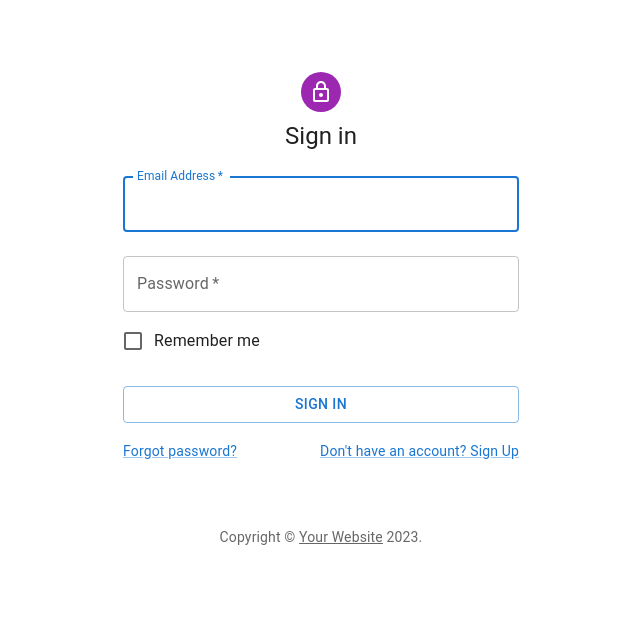
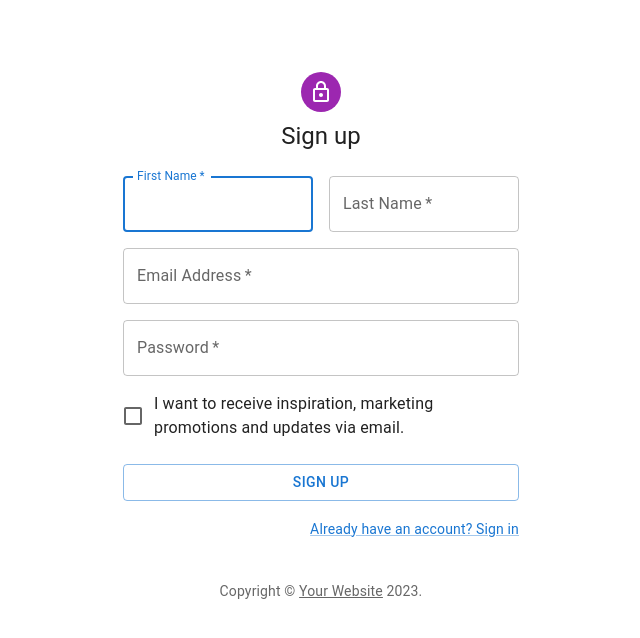
Before and after one commit to JosephLahiru/hostel-management-system, a Next.js app: page /signup in a window 1280 px wide. Shown: the top 638 px of the page, without its empty margins (319-959 px from the left). Built offline with nearby package versions, Linux system fonts and the light colour scheme.

Commit message:
added background image and adjusments on signup

```diff
--- a/app/signup/page.tsx
+++ b/app/signup/page.tsx
@@ -13,6 +13,7 @@
 import Typography from '@mui/material/Typography';
 import Container from '@mui/material/Container';
 import { createTheme, ThemeProvider } from '@mui/material/styles';
+
 
 function Copyright(props: any) {
   return (
@@ -30,7 +31,7 @@
 // TODO remove, this demo shouldn't need to reset the theme.
 const defaultTheme = createTheme();
 
-export default function SignIn() {
+export default function SignUp() {
   const handleSubmit = (event: React.FormEvent<HTMLFormElement>) => {
     event.preventDefault();
     const data = new FormData(event.currentTarget);
@@ -56,56 +57,77 @@
             <LockOutlinedIcon />
           </Avatar>
           <Typography component="h1" variant="h5">
-            Sign in
+            Sign up
           </Typography>
-          <Box component="form" onSubmit={handleSubmit} noValidate sx={{ mt: 1 }}>
+          <Box component="form" noValidate onSubmit={handleSubmit} sx={{ mt: 3 }}>
+            <Grid container spacing={2}>
+              <Grid item xs={12} sm={6}>
                 <TextField
-              margin="normal"
+                  autoComplete="given-name"
+                  name="firstName"
+                  required
+                  fullWidth
+                  id="firstName"
+                  label="First Name"
+                  autoFocus
+                />
+              </Grid>
+              <Grid item xs={12} sm={6}>
+                <TextField
+                  required
+                  fullWidth
+                  id="lastName"
+                  label="Last Name"
+                  name="lastName"
+                  autoComplete="family-name"
+                />
+              </Grid>
+              <Grid item xs={12}>
+                <TextField
                   required
                   fullWidth
                   id="email"
                   label="Email Address"
                   name="email"
                   autoComplete="email"
-              autoFocus
                 />
+              </Grid>
+              <Grid item xs={12}>
                 <TextField
-              margin="normal"
                   required
                   fullWidth
                   name="password"
                   label="Password"
                   type="password"
                   id="password"
-              autoComplete="current-password"
+                  autoComplete="new-password"
                 />
+              </Grid>
+              <Grid item xs={12}>
                 <FormControlLabel
-              control={<Checkbox value="remember" color="primary" />}
-              label="Remember me"
+                  control={<Checkbox value="allowExtraEmails" color="primary" />}
+                  label="I want to receive inspiration, marketing promotions and updates via email."
                 />
+              </Grid>
+            </Grid>
             <Button
               type="submit"
               fullWidth
               variant="outlined"
               sx={{ mt: 3, mb: 2 }}
             >
-              Sign In
+              Sign Up
             </Button>
-            <Grid container>
-              <Grid item xs>
-                <Link href="#" variant="body2">
-                  Forgot password?
-                </Link>
-              </Grid>
+            <Grid container justifyContent="flex-end">
               <Grid item>
                 <Link href="#" variant="body2">
-                  {"Don't have an account? Sign Up"}
+                  Already have an account? Sign in
                 </Link>
               </Grid>
             </Grid>
           </Box>
         </Box>
-        <Copyright sx={{ mt: 8, mb: 4 }} />
+        <Copyright sx={{ mt: 5 }} />
       </Container>
     </ThemeProvider>
   );
```
Also changed, not shown: app/login/page.tsx (+6 -11 lines), public/images/background.jpg (added). Lines whose indentation alone changed are shown as unchanged.
